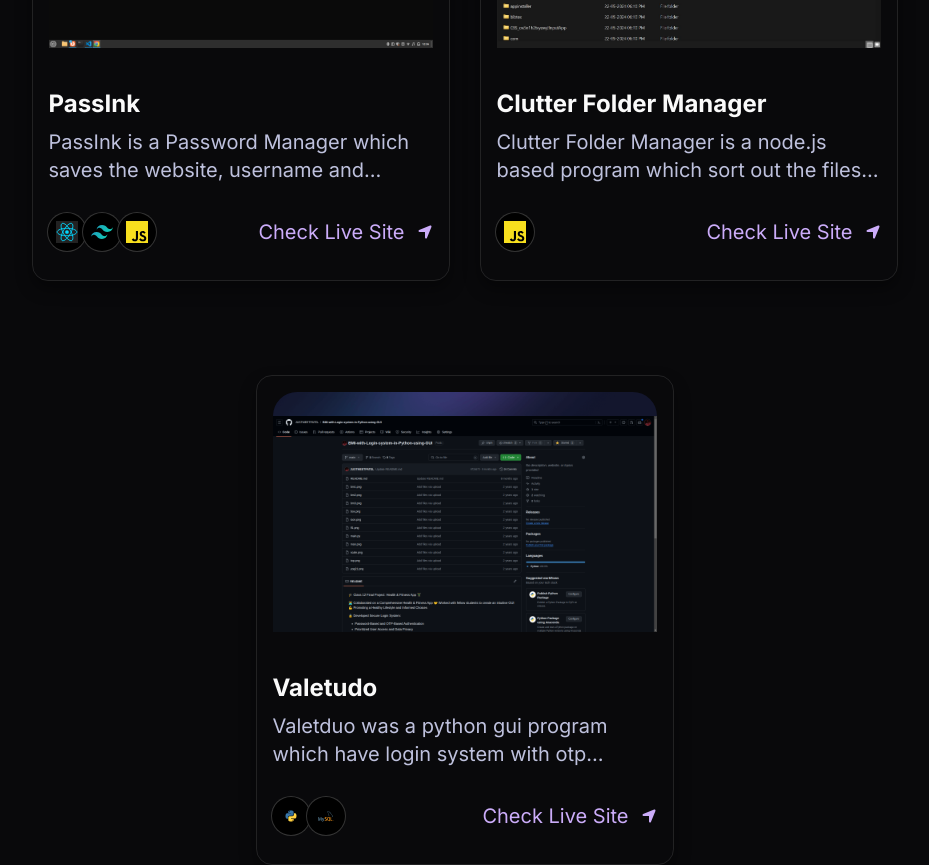
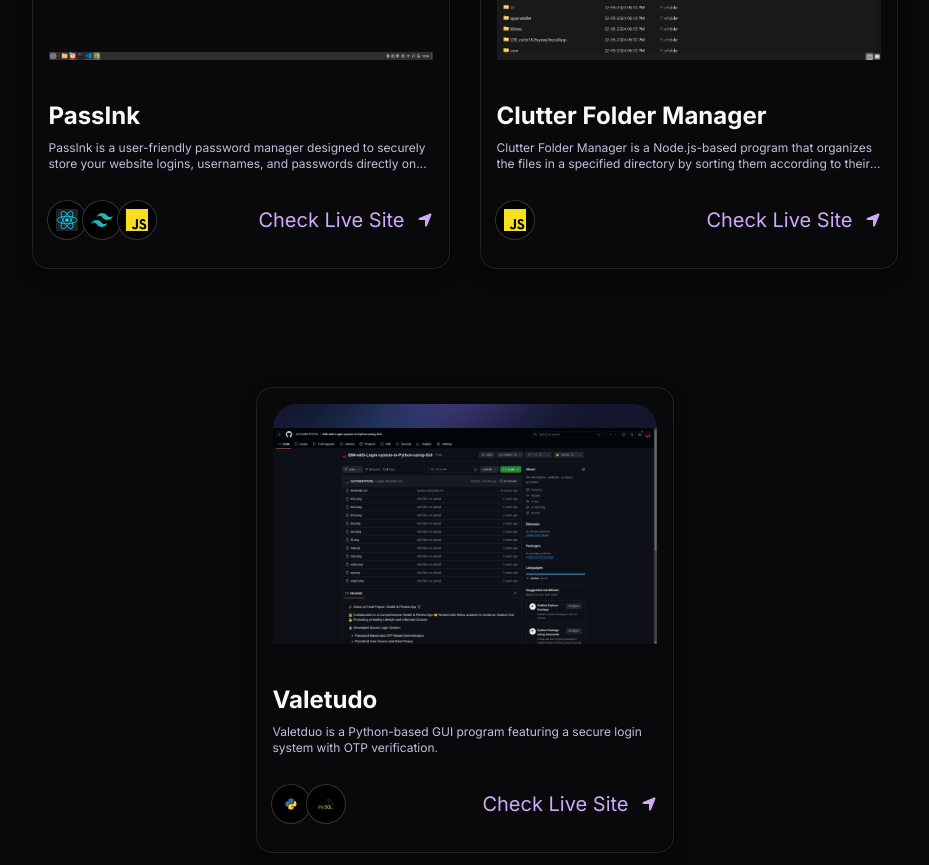
Before and after one commit to JUSTMEETPATEL/JUSTMEETPATEL.github.io, a Next.js app: page / in a window 1280 px wide. Shown: the part 3460-4325 px from the top of the page, without its empty margins (177-1106 px from the left). Built offline with nearby package versions, Linux system fonts and the light colour scheme.

Commit message:
Description Update

```diff
--- a/components/Footer.tsx
+++ b/components/Footer.tsx
@@ -2,6 +2,7 @@ import React from "react";
 import { FaLocationArrow } from "react-icons/fa6";
 import { socialMedia } from "../data/index";
 import MagicButton from "./MagicButton";
+import Image from "next/image";
 
 const Footer = () => {
   return (
@@ -27,7 +28,7 @@ const Footer = () => {
               className="w-10 h-10 cursor-pointer flex justify-center items-center backdrop-filter backdrop-blur-lg saturate-180 bg-opacity-75 bg-black-200 rounded-lg border border-black-300"
             >
               <a href={info.link} target="_blank">
-              <img src={info.img} alt="icons" width={20} height={20} />
+              <Image src={info.img} alt="icons" width={20} height={20} />
               </a>
             </div>
           ))}
--- a/components/Project.tsx
+++ b/components/Project.tsx
@@ -8,7 +8,7 @@ import { PinContainer } from "./ui/Pin";
 
 const Project = () => {
   return (
-    <div className="py-20" id = "project">
+    <div className="py-20" id="project">
       <h1 className="md:text-7xl text-3xl  text-center">
         A small selection of{" "}
         <span className="text-cyan-500">recent projects</span>
@@ -37,12 +37,12 @@ const Project = () => {
                 />
               </div>
 
-              <h1 className="font-bold lg:text-2xl md:text-xl text-base line-clamp-1">
+              <h1 className="font-bold lg:text-2xl md:text-xl  text-base line-clamp-1">
                 {item.title}
               </h1>
 
               <p
-                className="lg:text-xl lg:font-normal font-light text-sm line-clamp-2"
+                className="lg:text-xs lg:font-normal font-light text-sm line-clamp-2"
                 style={{
                   color: "#BEC1DD",
                   margin: "1vh 0",
@@ -65,6 +65,7 @@ const Project = () => {
                     </div>
                   ))}
                 </div>
+                <a href={item.link} target="_blank">
 
                   <div className="flex justify-center items-center">
                     <p className="flex lg:text-xl md:text-xs text-sm text-purple">
@@ -72,6 +73,7 @@ const Project = () => {
                     </p>
                     <FaLocationArrow className="ms-3" color="#CBACF9" />
                   </div>
+                </a>
               </div>
             </PinContainer>
           </div>
--- a/data/index.ts
+++ b/data/index.ts
@@ -2,7 +2,7 @@ export const projects = [
     {
         id: 1,
         title: "PassInk",
-        des: "PassInk is a Password Manager which saves the website, username and password in device's local storage",
+        des: "PassInk is a user-friendly password manager designed to securely store your website logins, usernames, and passwords directly on your device's local storage.",
         img: "/passink.png",
         iconLists: ["/react.svg", "/tailwindcss.svg", "/javascript.svg"],
         link: "https://meetpatel.me/PassInk",
@@ -10,7 +10,7 @@ export const projects = [
     {
         id: 2,
         title: "Clutter Folder Manager",
-        des: "Clutter Folder Manager is a node.js based program which sort out the files of the given directory as per there file extension",
+        des: "Clutter Folder Manager is a Node.js-based program that organizes the files in a specified directory by sorting them according to their file extensions.",
         img: "/clutter.jpeg",
         iconLists: ["/javascript.svg"],
         link: "https://github.com/JUSTMEETPATEL/ClutterFolderManager",
@@ -18,7 +18,7 @@ export const projects = [
     {
         id: 3,
         title: "Valetudo",
-        des: "Valetduo was a python gui program which have login system with otp verification, this also have a BMI calculator which provide a diet plan as per the bmi",
+        des: "Valetduo is a Python-based GUI program featuring a secure login system with OTP verification.",
         img: "/valetudo.png",
         iconLists: ["/python.svg", "/mysql.svg"],
         link: "https://github.com/JUSTMEETPATEL/BMI-with-Login-system-in-Python-using-GUI",
```
Lines whose indentation alone changed are shown as unchanged.
